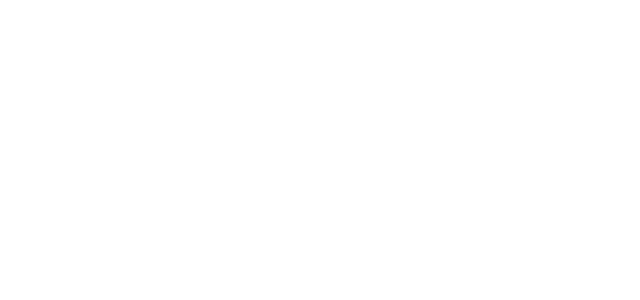
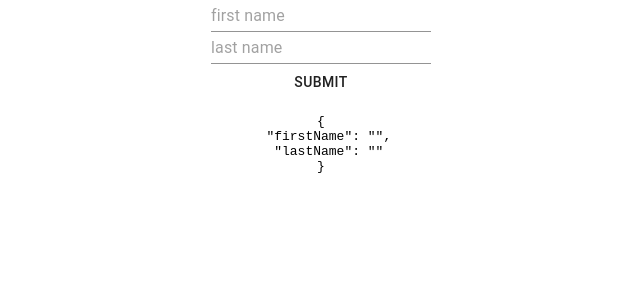
Before and after one commit to yutveg/Auth-React-Front-End, a React (Create React App) app in the folder simple-user-dash/: page / in a window 1280 px wide. Shown: the top 300 px of the page, without its empty margins (319-959 px from the left). Built offline with nearby package versions, Linux system fonts and the light colour scheme.

Commit message:
most of formik logic and components built out

```diff
--- a/simple-user-dash/src/App.tsx
+++ b/simple-user-dash/src/App.tsx
@@ -1,12 +1,14 @@
 import React from 'react';
 import './App.css';
+import Login from './components/auth/Login';
+import Register from './components/auth/Register';
 
 const App: React.FC = () => {
   return (
     <div className="App">
-
+      <Register />
     </div>
   );
-}
+};
 
 export default App;
--- a/simple-user-dash/src/components/auth/Register.tsx
+++ b/simple-user-dash/src/components/auth/Register.tsx
@@ -1,8 +1,47 @@
 import React from 'react';
-import { Formik } from 'formik';
+import { Formik, Field, Form } from 'formik';
+import { TextField, Button } from '@material-ui/core';
+const Register: React.FC = () => {
+  return (
+    <div>
+      <Formik
+        initialValues={{ firstName: '', lastName: '' }}
+        onSubmit={(data, { setSubmitting, resetForm }) => {
+          setSubmitting(true);
+          // some async process
+          console.log(data);
+          resetForm();
+          setSubmitting(false);
+        }}
+      >
+        {({ values, isSubmitting }) => (
+          <Form>
+            <Field
+              placeholder="first name"
+              name="firstName"
+              type="input"
+              as={TextField}
+            />
+            <div>
+              <Field
+                placeholder="last name"
+                name="lastName"
+                type="input"
+                as={TextField}
+              />
+            </div>
 
-const Register: React.FC = () => {
-  return <div></div>;
+            <div>
+              <Button disabled={isSubmitting} type="submit">
+                Submit
+              </Button>
+            </div>
+            <pre>{JSON.stringify(values, null, 2)}</pre>
+          </Form>
+        )}
+      </Formik>
+    </div>
+  );
 };
 
 export default Register;
```
Also changed, not shown: simple-user-dash/src/components/dash/Dashboard.tsx (added, +7 -0 lines), simple-user-dash/src/components/dash/ToDo.tsx (added, +7 -0 lines).
